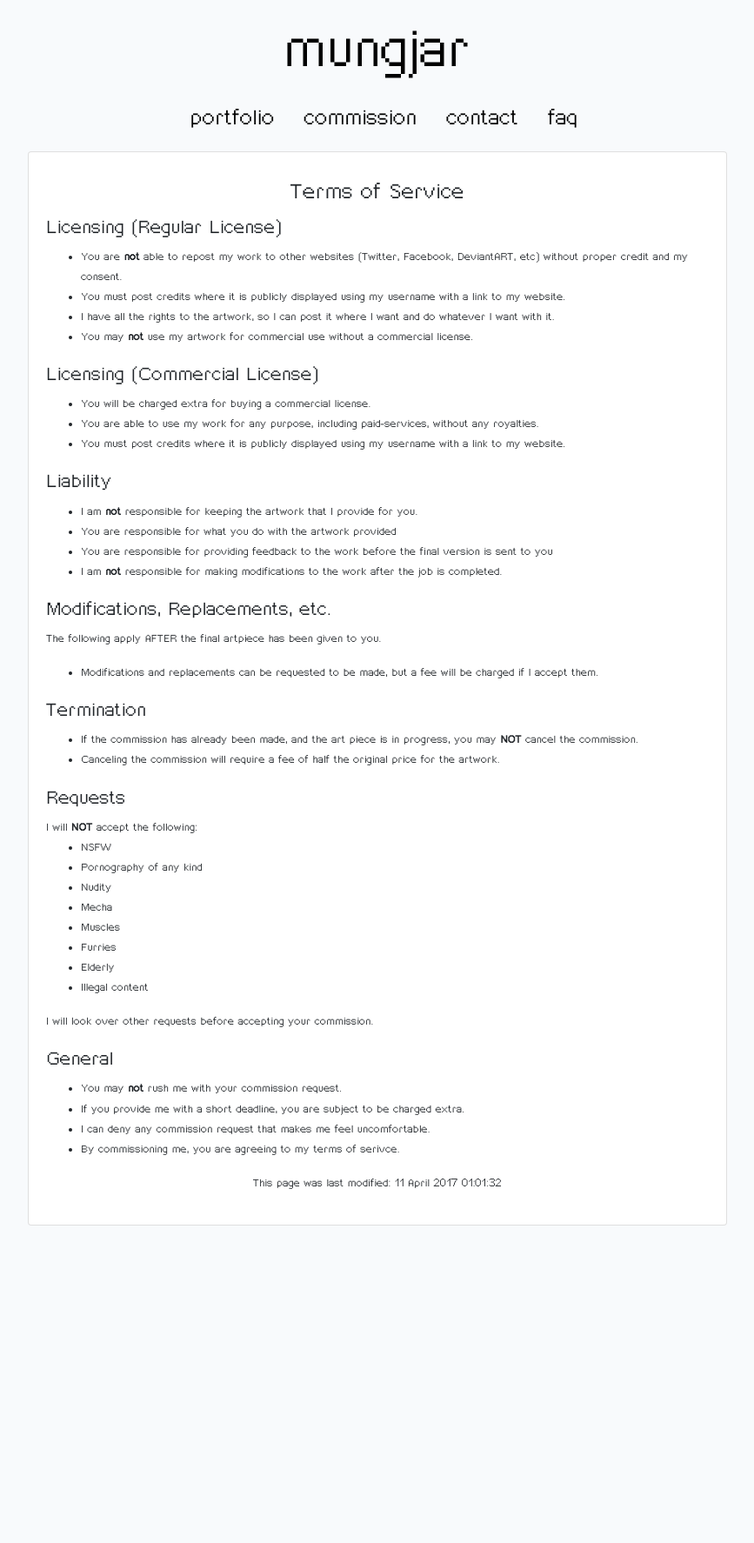
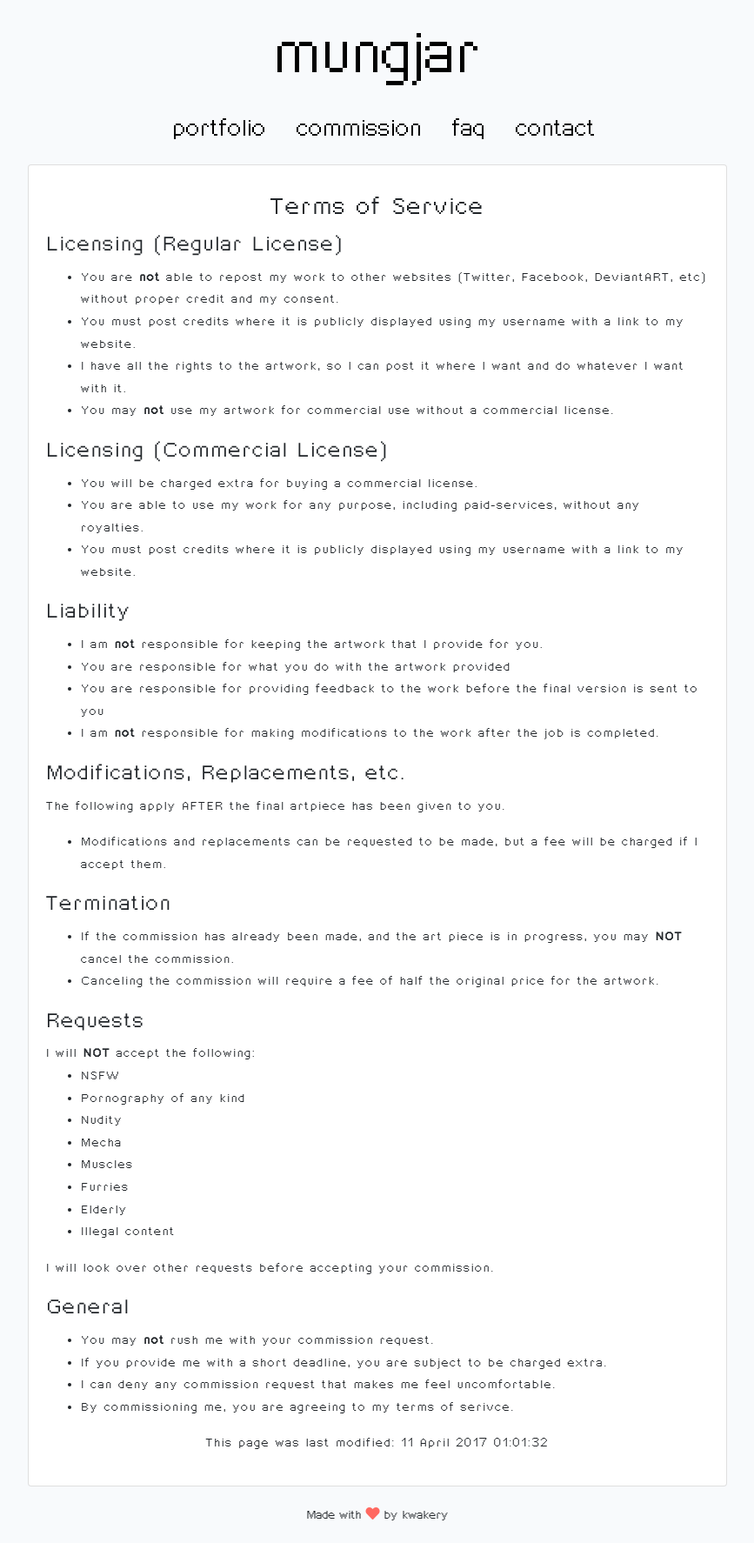
Before and after one commit to kwakery/mungjar, a Laravel app: page /tos in a window 1280 px wide. Shown: the whole page at 87% size, without its empty margins (206-1073 px from the left). Before the commit the page ends 1409 px from the top, so only its background shows below. Run offline with Laravel 8, Linux system fonts and the light colour scheme; some libraries are stand-ins or nearby versions.

Commit message:
Add skeleton page layouts

```diff
--- a/resources/sass/_custom.scss
+++ b/resources/sass/_custom.scss
@@ -9,6 +9,11 @@
 body {
   background-color: $body-bg;
   font-family: 'babyblue', monospace;
+}
+
+.card {
+  margin-bottom: 20px;
+  letter-spacing: 1.5px;
 }
 
 #pricing {
@@ -90,6 +95,9 @@ nav {
   }
 }
 
+.fa-heart {
+  color: #ff6961;
+}
 
 /* Sticky footer styles
 -------------------------------------------------- */
@@ -98,12 +106,6 @@ html {
   min-height: 100%;
 }
 
-.footer {
-  position: absolute;
-  bottom: 0;
-  width: 100%;
-  height: 60px; /* Set the fixed height of the footer here */
-  line-height: 60px; /* Vertically center the text there */
-  background-color: #f5f5f5;
-  text-align: center;
+footer {
+  margin-bottom: 20px;
 }
--- a/resources/sass/_variables.scss
+++ b/resources/sass/_variables.scss
@@ -4,7 +4,7 @@ $body-bg: #f8fafc;
 
 // Typography
 $font-family-sans-serif: "Nunito", sans-serif;
-$font-size-base: 0.9rem;
+$font-size-base: 1rem;
 $line-height-base: 1.6;
 
 // Colors
--- a/resources/views/layouts/app.blade.php
+++ b/resources/views/layouts/app.blade.php
@@ -26,6 +26,10 @@
       </div>
     </main>
 
+    <footer class="text-center">
+      Made with <i class="fas fa-heart"></i> by kwakery
+    </footer>
+
     @endif
   </body>
 </html>
--- a/resources/views/partials/nav.blade.php
+++ b/resources/views/partials/nav.blade.php
@@ -3,8 +3,8 @@
   <ul>
     <li><a href="/portfolio">portfolio</a></li>
     <li><a href="/commission">commission</a></li>
+    <li><a href="/faq">faq</a></li>
     <li><a href="/contact">contact</a></li>
-    <li><a href="/faq">faq</a></li>
   </ul>
   @if (Request::is('/'))
     <img src="/images/logo.png" alt="" width="25%">
--- a/resources/views/tos.blade.php
+++ b/resources/views/tos.blade.php
@@ -62,5 +62,5 @@ I will <strong>NOT</strong> accept the following:
     <li>By commissioning me, you are agreeing to my terms of serivce.</li>
 </ul>
 
-<p class="text-center" id="last-updated">This page was last modified: 11 April 2017 01:01:32</p>
+<p class="text-center" id="last-updated">This page was last modified: 11 April 2017 01:01:32</p> {{-- TODO: this --}}
 @endsection
```
Also changed, not shown: resources/views/commission.blade.php (+29 -0 lines), resources/views/contact.blade.php (+30 -0 lines), public/css/app.css.
